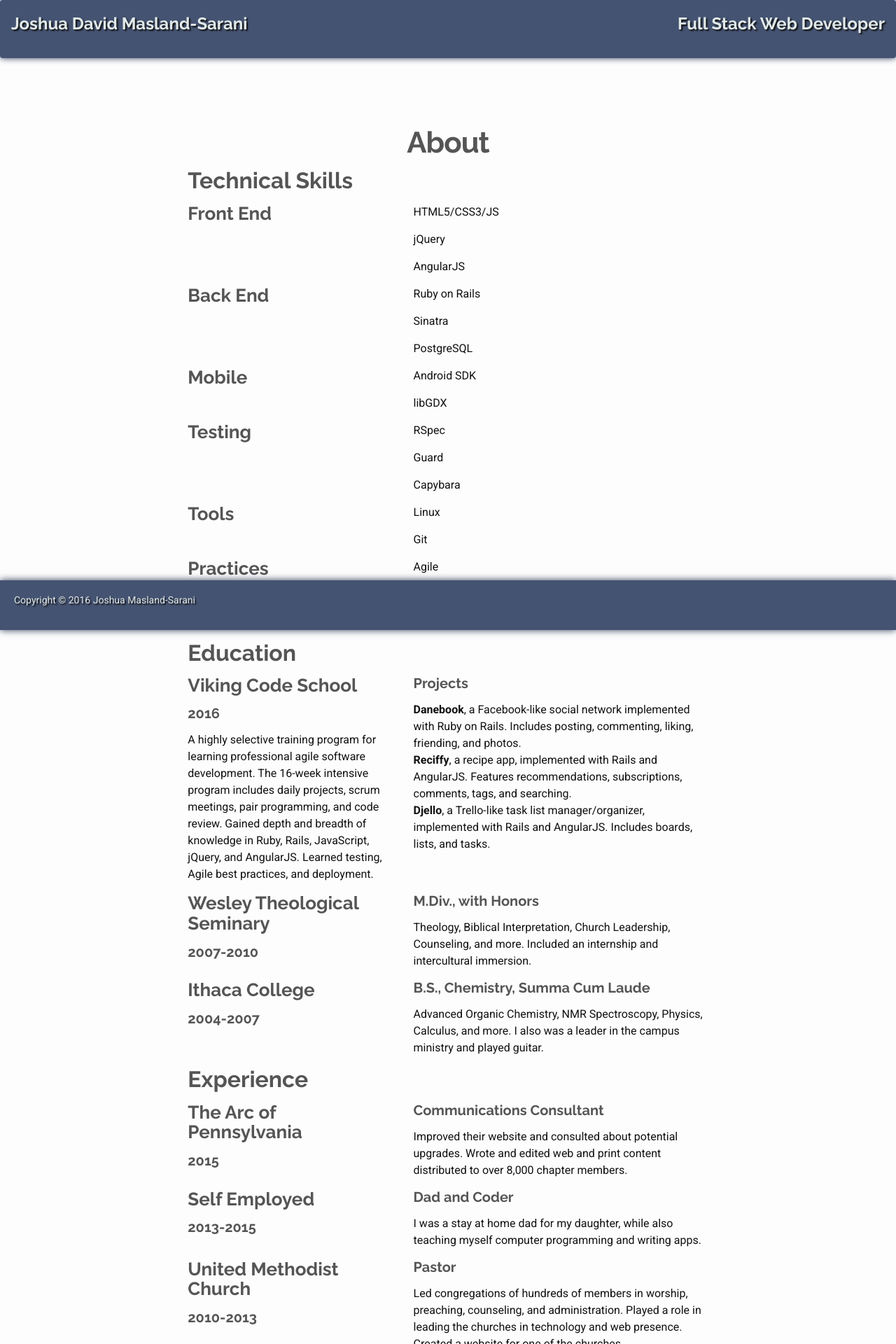
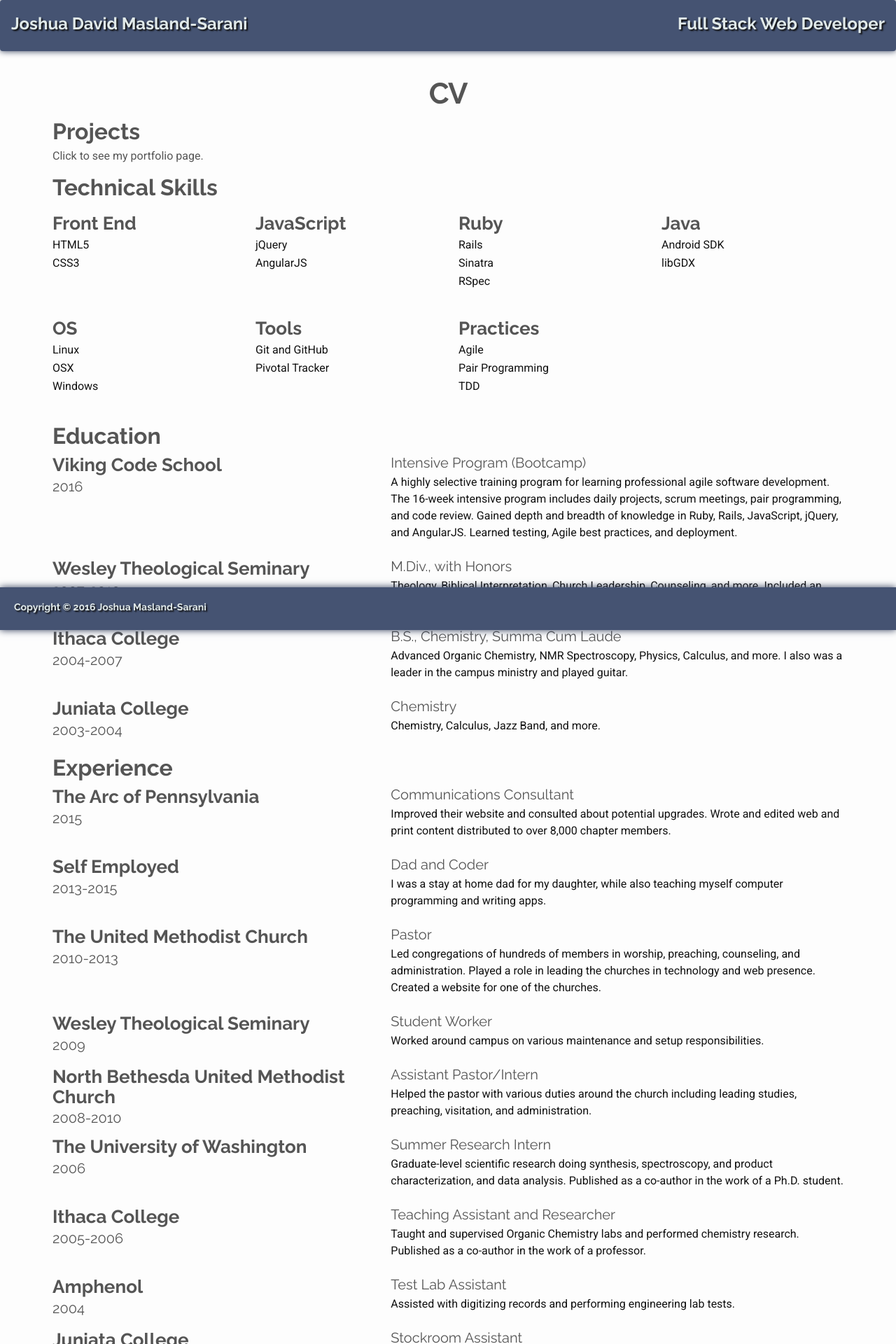
Before and after one commit to JMazzy/jmazzy.github.io, a Jekyll site: the page built from _posts/2016-05-04-about.html, in a window 1280 px wide. Shown: the top 1920 px of the page at 70% size. Built offline with Jekyll 4.4.1, drawn with Linux system fonts in a browser that asks for light colours; nearby versions of some CDN libraries; some of the changed text lies outside the part shown.

Commit message:
DRY out the about page

```diff
--- /dev/null
+++ b/_data/jobs.yml
@@ -0,0 +1,53 @@
+- employer: The Arc of Pennsylvania
+  date: 2015
+  title: Communications Consultant
+  description: Improved their website and consulted about potential upgrades. Wrote and edited web and print content distributed to over 8,000 chapter members.
+  resume: yes
+
+- employer: Self Employed
+  date: 2013-2015
+  title: Dad and Coder
+  description: I was a stay at home dad for my daughter, while also teaching myself computer programming and writing apps.
+  resume: yes
+
+- employer: The United Methodist Church
+  date: 2010-2013
+  title: Pastor
+  description: Led congregations of hundreds of members in worship, preaching, counseling, and administration. Played a role in leading the churches in technology and web presence. Created a website for one of the churches.
+  resume: yes
+
+- employer: Wesley Theological Seminary
+  date: 2009
+  title: Student Worker
+  description: Worked around campus on various maintenance and setup responsibilities.
+  resume: no
+
+- employer: North Bethesda United Methodist Church
+  date: 2008-2010
+  title: Assistant Pastor/Intern
+  description: Helped the pastor with various duties around the church including leading studies, preaching, visitation, and administration.
+  resume: no
+
+- employer: The University of Washington
+  date: 2006
+  title: Summer Research Intern
+  description: Graduate-level scientific research doing synthesis, spectroscopy, and product characterization, and data analysis. Published as a co-author in the work of a Ph.D. student.
+  resume: yes
+
+- employer: Ithaca College
+  date: 2005-2006
+  title: Teaching Assistant and Researcher
+  description: Taught and supervised Organic Chemistry labs and performed chemistry research. Published as a co-author in the work of a professor.
+  resume: yes
+
+- employer: Amphenol
+  date: 2004
+  title: Test Lab Assistant
+  description: Assisted with digitizing records and performing engineering lab tests.
+  resume: no
+
+- employer: Juniata College
+  date: 2004
+  title: Stockroom Assistant
+  description: Helped people coming to the chemistry stockroom find what they needed.
+  resume: no
--- a/_layouts/page.html
+++ b/_layouts/page.html
@@ -2,14 +2,8 @@
 layout: default
 ---
 
-<section class="row">
+<h1 class="post-title text-center">{{ page.title }}</h1>
 
-	<section class="col-md-8 col-md-offset-2">
-    <h1 class="post-title text-center">{{ page.title }}</h1>
-
-    <div class="post-content">
-      {{ content }}
-    </div>
-  </section>
-
-</section>
+<div class="post-content">
+  {{ content }}
+</div>
--- a/_posts/2016-05-04-about.html
+++ b/_posts/2016-05-04-about.html
@@ -1,230 +1,87 @@
 ---
 layout: page
-title:  About
+title:  CV
 date:   2016-05-04 08:59:42 -0400
 categories: page about
 permalink: /about/
 ---
+<a href="/projects">
+	<h2>Projects</h2>
+	<p>
+		Click to see my portfolio page.
+	</p>
+</a>
 
 <h2>Technical Skills</h2>
 
 <div class="row">
 
+	{% for skill in site.data.skills %}
+
+		<div class="skill-card col-xs-12 col-sm-6 col-md-4 col-lg-3 col-xl-2">
+			<h3>{{ skill.name }}</h3>
+
+			{% for item in skill.items %}
+
+				<div class="skill">
+
+					{{ item.name }}
+
+				</div>
+
+			{% endfor %}
+
+		</div>
+
+	{% endfor %}
+
+</div>
+
+
+<h2>Education</h2>
+
+{% for school in site.data.schools %}
+
+	<div class="school-card">
+
+		<div class="row">
 			<div class="col-xs-5">
-		<h3>Front End</h3>
+				<h3>{{ school.name }}</h3>
+				<h4>{{ school.date }}</h4>
 			</div>
+
 			<div class="col-xs-7">
+				<h4>{{ school.program }}</h4>
 				<p>
-			HTML5/CSS3/JS
-		</p>
-		<p>
-			jQuery
-		</p>
-		<p>
-			AngularJS
+					{{ school.description }}
 				</p>
 			</div>
 		</div>
 
+	</div>
+
+{% endfor %}
+
+
+<h2>Experience</h2>
+
+{% for job in site.data.jobs %}
+
+	<div class="job-card ">
+
 		<div class="row">
 			<div class="col-xs-5">
-		<h3>Back End</h3>
+				<h3>{{ job.employer }}</h3>
+				<h4>{{ job.date }}</h4>
 			</div>
 			<div class="col-xs-7">
+				<h4>{{ job.title }}</h4>
 				<p>
-			Ruby on Rails
-		</p>
-		<p>
-			Sinatra
-		</p>
-		<p>
-			PostgreSQL
+					{{ job.description }}
 				</p>
 			</div>
 		</div>
 
-<div class="row">
-	<div class="col-xs-5">
-		<h3>Mobile</h3>
-	</div>
-	<div class="col-xs-7">
-		<p>
-			Android SDK
-		</p>
-		<p>
-			libGDX
-		</p>
-	</div>
 	</div>
 
-<div class="row">
-	<div class="col-xs-5">
-		<h3>Testing</h3>
-	</div>
-	<div class="col-xs-7">
-		<p>
-			RSpec
-		</p>
-		<p>
-			Guard
-		</p>
-		<p>
-			Capybara
-		</p>
-	</div>
-</div>
-
-<div class="row">
-	<div class="col-xs-5">
-		<h3>Tools</h3>
-	</div>
-	<div class="col-xs-7">
-		<p>
-			Linux
-		</p>
-		<p>
-			Git
-		</p>
-	</div>
-</div>
-
-<div class="row">
-	<div class="col-xs-5">
-		<h3>Practices</h3>
-	</div>
-	<div class="col-xs-7">
-		<p>
-			Agile
-		</p>
-		<p>
-			Pair Programming
-		</p>
-		<p>
-			TDD
-		</p>
-	</div>
-</div>
-
-<h2>Education</h2>
-
-<div class="row">
-	<div class="col-xs-5">
-		<h3>Viking Code School</h3>
-		<h4>2016</h4>
-		<p>
-			A highly selective training program for learning professional agile software development. The 16-week intensive program includes daily projects, scrum meetings, pair programming, and code review. Gained depth and breadth of knowledge in Ruby, Rails, JavaScript, jQuery, and AngularJS. Learned testing, Agile best practices, and deployment.
-		</p>
-	</div>
-
-	<div class="col-xs-7">
-		<h4>Projects</h4>
-		<div class="projects">
-			<strong>Danebook</strong>, a Facebook-like social network implemented with Ruby on Rails. Includes posting, commenting, liking, friending, and photos.
-		</div>
-
-		<div class="projects">
-			<strong>Reciffy</strong>, a recipe app, implemented with Rails and AngularJS. Features recommendations, subscriptions, comments, tags, and searching.
-		</div>
-
-		<div class="projects">
-			<strong>Djello</strong>, a Trello-like task list manager/organizer, implemented with Rails and AngularJS. Includes boards, lists, and tasks.
-		</div>
-	</div>
-</div>
-
-<div class="row">
-	<div class="col-xs-5">
-		<h3>Wesley Theological Seminary</h3>
-		<h4>2007-2010</h4>
-	</div>
-	<div class="col-xs-7">
-		<h4>
-			M.Div., with Honors
-		</h4>
-		<p>
-			Theology, Biblical Interpretation, Church Leadership, Counseling, and more. Included an internship and intercultural immersion.
-		</p>
-	</div>
-</div>
-
-<div class="row">
-	<div class="col-xs-5">
-		<h3>Ithaca College</h3>
-		<h4>2004-2007</h4>
-	</div>
-	<div class="col-xs-7">
-		<h4>
-			B.S., Chemistry, Summa Cum Laude
-		</h4>
-		<p>
-			Advanced Organic Chemistry, NMR Spectroscopy, Physics, Calculus, and more. I also was a leader in the campus ministry and played guitar.
-		</p>
-	</div>
-</div>
-
-<h2>Experience</h2>
-
-<div class="row">
-	<div class="col-xs-5">
-		<h3>The Arc of Pennsylvania</h3>
-		<h4>2015</h4>
-	</div>
-	<div class="col-xs-7">
-		<h4>Communications Consultant</h4>
-		<p>
-			Improved their website and consulted about potential upgrades. Wrote and edited web and print content distributed to over 8,000 chapter members.
-		</p>
-	</div>
-</div>
-
-<div class="row">
-	<div class="col-xs-5">
-		<h3>Self Employed</h3>
-		<h4>2013-2015</h4>
-	</div>
-	<div class="col-xs-7">
-		<h4>Dad and Coder</h4>
-		<p>
-			I was a stay at home dad for my daughter, while also teaching myself computer programming and writing apps.
-		</p>
-	</div>
-</div>
-
-<div class="row">
-	<div class="col-xs-5">
-		<h3>United Methodist Church</h3>
-		<h4>2010-2013</h4>
-	</div>
-	<div class="col-xs-7">
-		<h4>Pastor</h4>
-		<p>
-			Led congregations of hundreds of members in worship, preaching, counseling, and administration. Played a role in leading the churches in technology and web presence. Created a website for one of the churches.
-		</p>
-	</div>
-</div>
-
-<div class="row">
-	<div class="col-xs-5">
-		<h3>University of Washington</h3>
-		<h4>2006</h4>
-	</div>
-	<div class="col-xs-7">
-		<h4>Summer Research Intern</h4>
-		<p>
-			Graduate-level scientific research doing synthesis, spectroscopy, and product characterization, and data analysis. Published as a co-author in the work of a Ph.D. student.
-		</p>
-	</div>
-</div>
-
-<div class="row">
-	<div class="col-xs-5">
-		<h3>Ithaca College</h3>
-		<h4>2005-2006</h4>
-	</div>
-	<div class="col-xs-7">
-		<h4>Teaching Assistant and Researcher</h4>
-		<p>
-			Taught and supervised Organic Chemistry labs and performed chemistry research. Published as a co-author in the work of a professor.
-		</p>
-	</div>
-</div>
+{% endfor %}
--- a/_sass/_styles.scss
+++ b/_sass/_styles.scss
@@ -10,10 +10,15 @@ $shadow: #2D3956;
 	font-size: 16px;
 }
 
-h1, h2, h3, h4 {
+h1, h2, h3, h4, h5, h6 {
 	font-weight: bold;
 	color: $headline;
   font-family: 'Raleway', sans-serif;
+	margin-bottom: 5px;
+}
+
+h2 {
+	margin-top: 15px;
 }
 
 a:link {
@@ -113,7 +118,7 @@ header, footer, .navbar-fixed-bottom {
 	box-shadow: 0 0 10px $shadow;
 	text-shadow: 2px 2px 2px $dark-text;
 
-	h1, h2, h3, h4 {
+	h1, h2, h3, h4, h5, h6, p {
 		color: $light-text;
 	}
 
@@ -143,8 +148,8 @@ i.fa {
 }
 
 main {
-	margin-top: 80px;
-	margin-bottom: 80px;
+	margin-top: 20px;
+	margin-bottom: 20px;
 	min-height: 70vh;
 }
 
@@ -156,3 +161,24 @@ main {
 	border-radius: 0;
 	margin: 0;
 }
+
+.skill-card {
+	height: 150px;
+	padding: 15px;
+
+	h3 {
+		margin-bottom: 5px;
+	}
+
+	.skill {
+		margin-bottom: 2px;
+	}
+}
+
+.job-card, .school-card {
+	margin-top: 10px;
+
+	h4 {
+		font-weight: lighter;
+	}
+}
```
Also changed, not shown: _data/schools.yml (added, +23 -0 lines), _data/skills.yml (added, +37 -0 lines), _posts/2016-03-13-catan-hexagonal-grids.html (+14 -14 lines), _data/projects.yml (added). Lines whose indentation alone changed are shown as unchanged.
